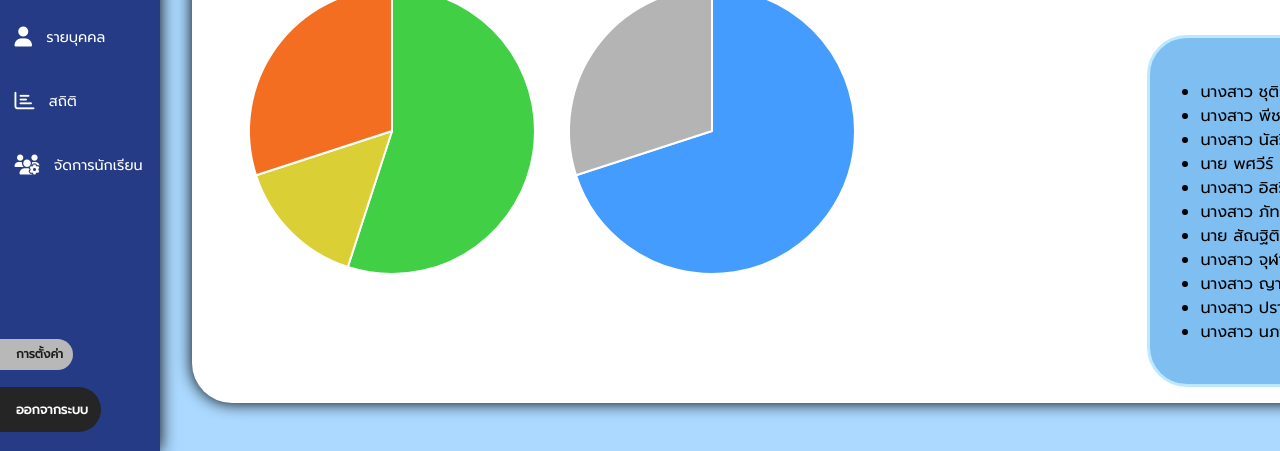
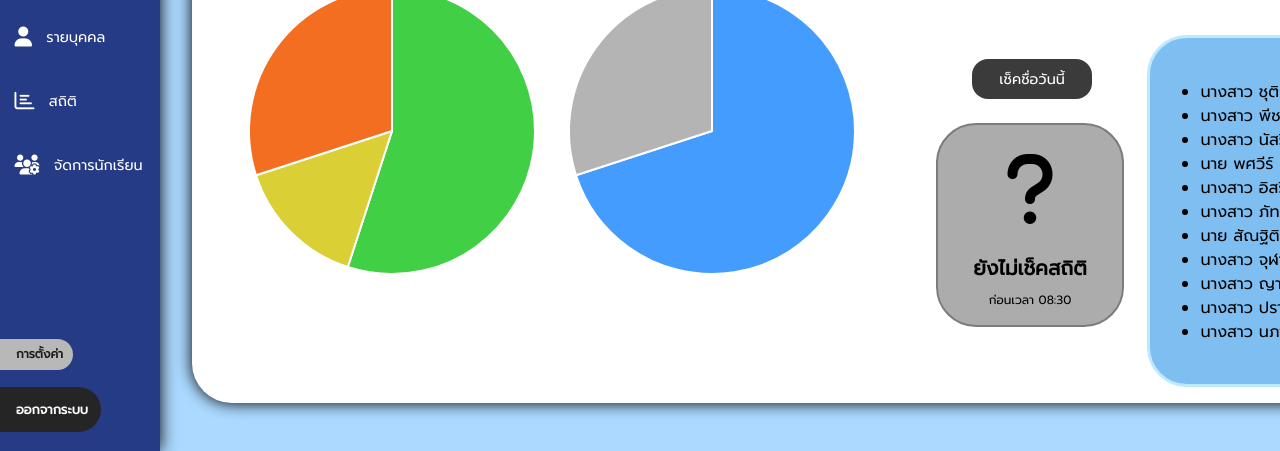
Before and after one commit to aekburut5740-commits/-.3, a plain HTML site: page Web/page/home.html in a window 1280 px wide. Shown: the part 349-800 px from the top of the page. Drawn offline with nearby package versions, Linux system fonts and the light colour scheme.

Commit message:
หน้าแรกสมบูรณ์ที่ไม่สมบูรณ์

```diff
--- a/Web/css/home.css
+++ b/Web/css/home.css
@@ -132,3 +132,52 @@ body{
     border-radius: 2vh;
     padding: 5px;
 }
+.check-box{
+    position: absolute;
+    width: 25vh;
+    height: 40vh;
+    margin: 36vh 0vh 0vh 93vh;
+}
+.check-box-box{
+    background-color: rgb(172, 172, 172);
+    width: 23vh;
+    height: 25vh;
+    margin: 9vh 0vh 0vh 0vh;
+    border-radius: 5vh;
+    border: rgb(124, 124, 124) solid 2px;
+}
+.check-box-link{
+    display: flex;
+    justify-content: center;
+    align-items: center;
+    position: absolute;
+    background-color: rgb(59, 59, 59);
+    width: 15vh;
+    height: 5vh;
+    margin: 1vh 0vh 0vh 4.5vh;
+    border-radius: 2vh;
+    font-size: 1.8vh;
+    text-decoration: none;
+    color: rgb(255, 255, 255);
+}
+.check-box-box i{
+    font-size: 10vh;
+    display: flex;
+    justify-content: center;
+    align-items: center;
+    margin: 3vh 0vh 0vh 0vh;
+}
+.check-box-box h1{
+    font-size: 2.5vh;
+    display: flex;
+    justify-content: center;
+    align-items: center;
+    margin: 3vh 0vh 0vh 0vh;
+}
+.check-box-box p{
+    font-size: 1.5vh;
+    display: flex;
+    justify-content: center;
+    align-items: center;
+    margin: 1vh 0vh 0vh 0vh;
+}
--- a/Web/page/home.html
+++ b/Web/page/home.html
@@ -129,6 +129,14 @@
                             <ul id="stu-status-list"></ul>
                         </div>
                     </div>
+                </div>
+                <div class="check-box">
+                    <a href="#"class="check-box-link">เช็คชื่อวันนี้</a>
+                    <div class="check-box-box">
+                        <i class="fa-solid fa-question"></i>
+                        <h1>ยังไม่เช็คสถิติ</h1>
+                        <p>ก่อนเวลา 08:30</p>
+                    </div>
 
                 </div>
             </div>
```
Also changed, not shown: 1 other file.
